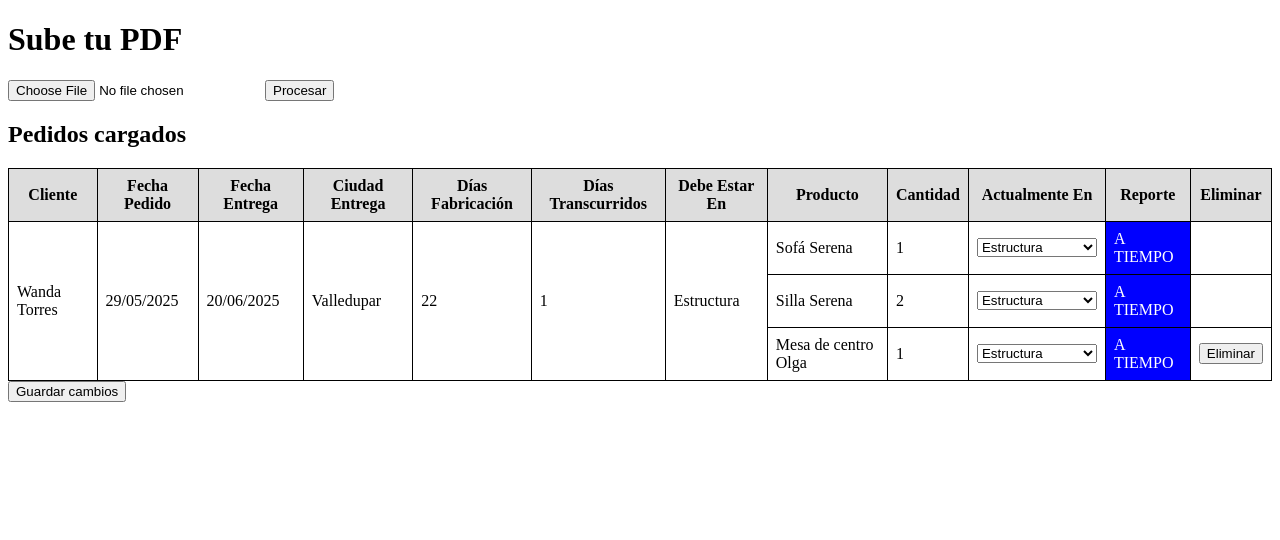
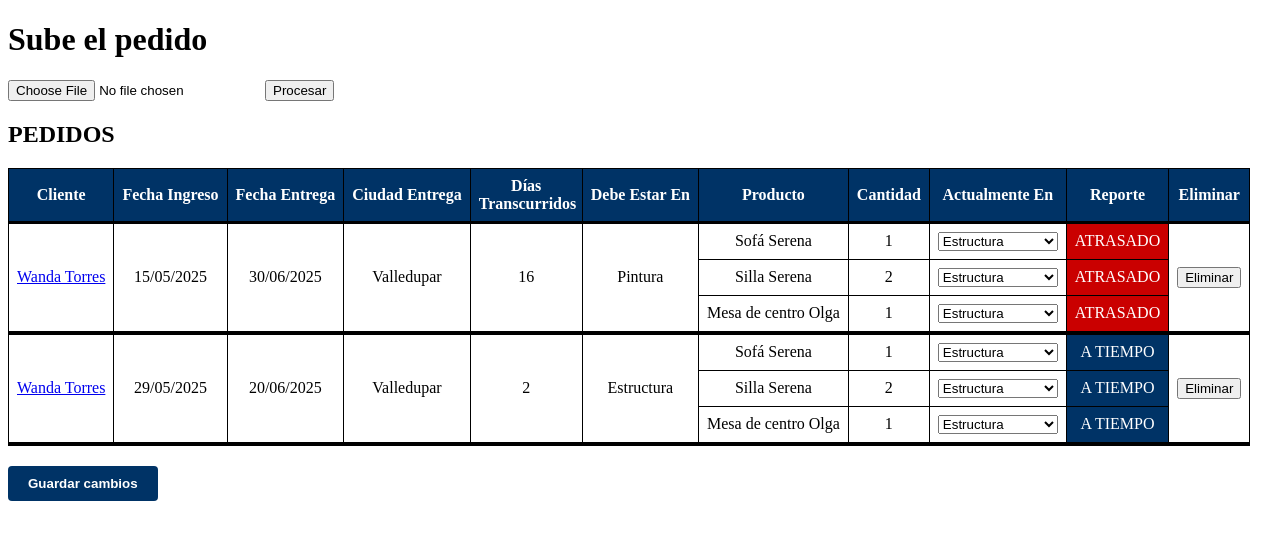
Before and after one commit to mariapaulaqa/ordenes_app, a Flask app: page / in a window 1280 px wide. Shown: the top 540 px of the page. Run offline with Flask 3, Linux system fonts and the light colour scheme.

Commit message:
Descripción de los cambios que hiciste

```diff
--- a/app.py
+++ b/app.py
@@ -3,10 +3,14 @@ import json
 from flask import Flask, render_template, request, redirect, url_for
 import pdfplumber
 from datetime import datetime, date
+from flask import send_file, abort
+from flask import send_from_directory, abort
 
 app = Flask(__name__)
 
 UPLOAD_FOLDER = 'uploads'
+UPLOAD_FOLDER = os.path.join(os.getcwd(), 'uploads')
+
 DATA_FILE = 'data/pedidos.json'
 
 os.makedirs(UPLOAD_FOLDER, exist_ok=True)
@@ -98,6 +102,7 @@ def index():
                 ruta = os.path.join(UPLOAD_FOLDER, archivo.filename)
                 archivo.save(ruta)
                 datos = extraer_datos_pdf(ruta)
+                datos["nombre_archivo"] = archivo.filename
 
                 # Calcular días transcurridos y etapa "Debe estar en"
                 dias_transcurridos = None
@@ -153,11 +158,29 @@ def index():
 @app.route('/eliminar/<int:indice>', methods=['POST'])
 def eliminar(indice):
     pedidos = cargar_pedidos()
+
+
     if 0 <= indice < len(pedidos):
         pedidos.pop(indice)
         guardar_pedidos(pedidos)
     return redirect(url_for('index'))
 
 
+@app.route('/eliminar_primer_pedido', methods=['POST'])
+def eliminar_primer_pedido():
+    pedidos = cargar_pedidos()  # Carga la lista de pedidos desde el archivo
+    if pedidos:
+        pedidos.pop(0)  # Borra el primer pedido (posición 0)
+        guardar_pedidos(pedidos)  # Guarda la lista actualizada
+    return 'ok'  # Devuelve un mensaje simple de que se borró
+
+
+@app.route('/descargar_pdf/<nombre_archivo>')
+def descargar_pdf(nombre_archivo):
+    return send_from_directory(UPLOAD_FOLDER, nombre_archivo, as_attachment=True)
+
+
 if __name__ == '__main__':
-    app.run(debug=True)
+    import os
+    port = int(os.environ.get('PORT', 5000))
+    app.run(host='0.0.0.0', port=port, debug=True)
--- a/data/pedidos.json
+++ b/data/pedidos.json
@@ -1,4 +1,43 @@
 [
+    {
+        "nombre_cliente": "Wanda Torres",
+        "fecha_pedido": "15/05/2025",
+        "fecha_entrega": "30/06/2025",
+        "ciudad_entrega": "Valledupar",
+        "articulos": [
+            "Sofá Serena",
+            "Silla Serena",
+            "Mesa de centro Olga"
+        ],
+        "cantidades": [
+            "1",
+            "2",
+            "1"
+        ],
+        "dias_fabricacion": 46,
+        "nombre_archivo": "TEJIDO-WANDA4.pdf",
+        "dias_transcurridos": 16,
+        "debe_estar": "Pintura",
+        "pares_articulos": [
+            [
+                "Sofá Serena",
+                "1"
+            ],
+            [
+                "Silla Serena",
+                "2"
+            ],
+            [
+                "Mesa de centro Olga",
+                "1"
+            ]
+        ],
+        "estados_actuales": [
+            "Estructura",
+            "Estructura",
+            "Estructura"
+        ]
+    },
     {
         "nombre_cliente": "Wanda Torres",
         "fecha_pedido": "29/05/2025",
@@ -15,7 +54,8 @@
             "1"
         ],
         "dias_fabricacion": 22,
-        "dias_transcurridos": 1,
+        "nombre_archivo": "TEJIDO-WANDA2.pdf",
+        "dias_transcurridos": 2,
         "debe_estar": "Estructura",
         "pares_articulos": [
             [
--- a/templates/index.html
+++ b/templates/index.html
@@ -7,31 +7,109 @@
         table, th, td {
             border: 1px solid black; border-collapse: collapse; padding: 8px;
         }
-        th {
-            background-color: #ddd;
+        thead th {
+            background-color: #003366; /* El color que prefieras */
+            color: white; /* Color del texto para que contraste */
+            font-weight: bold; /* Para que el texto sea negrita (opcional) */
         }
         select {
             width: 120px;
         }
         .atrasado {
-            background-color: red;
+            background-color: rgb(202, 0, 0);
             color: white;
         }
         .atiempo {
-            background-color: blue;
+            background-color: #003366;
             color: white;
         }
+        #btn-eliminar-primer-pedido {
+            display: none;
+        }
+
+        #form-eliminar-primer-pedido {
+        display: none !important;
+        }
+
+        table tr > :nth-child(5) {
+            display: none;
+        }
+
+
+        table, th, td {
+            border: 1px solid black;
+            border-collapse: collapse;
+            padding: 8px;
+            text-align: center; /* <- Centra el texto horizontalmente */
+            vertical-align: middle; /* Opcional: centra verticalmente */
+        }
+
+        table {
+            table-layout: auto; /* Ajusta ancho según contenido */
+            width: auto; /* No ocupa todo el ancho */
+        }
+
+        /* Para columnas numéricas específicas (ejemplo: Días Transcurridos es columna 6) */
+        table td:nth-child(6),
+        table th:nth-child(6) {
+            white-space: nowrap;  /* Evita que el número se divida */
+            max-width: 95px;      /* Ajusta este valor según tu preferencia */
+            width: 95px;          /* Forzar ancho fijo */
+        }
+
+        .btn-guardar {
+            background-color: #003366; /* Azul oscuro */
+            color: white;
+            padding: 10px 20px;
+            border: none;
+            border-radius: 4px;
+            font-weight: bold;
+            cursor: pointer;
+            margin-top: 20px; /* <- separa el botón de la tabla */
+        }
+
+        tr.pedido-final {
+            border-bottom: 4px solid #000000; /* línea azul oscuro gruesa */
+        }
+
+
+        thead tr {
+            border-bottom: 3px solid black;
+        }
+
+
+
+
     </style>
 </head>
 <body>
-    <h1>Sube tu PDF</h1>
+    <h1>Sube el pedido</h1>
     <form method="POST" enctype="multipart/form-data">
         <input type="file" name="archivo" accept="application/pdf" required>
         <button type="submit">Procesar</button>
     </form>
 
     {% if pedidos %}
-    <h2>Pedidos cargados</h2>
+    <h2>PEDIDOS</h2>
+    <button id="btn-eliminar-primer-pedido">Eliminar primer pedido</button>
+
+    <script>
+    document.getElementById('btn-eliminar-primer-pedido').addEventListener('click', function() {
+        if (confirm('¿Estás seguro de que deseas eliminar este pedido?')) {
+            fetch('/eliminar_primer_pedido', { method: 'POST' })
+            .then(response => response.text())
+            .then(data => {
+                if (data === 'ok') {
+                    alert('Primer pedido eliminado');
+                    location.reload();  // Recarga la página para actualizar la lista
+                } else {
+                    alert('Error al eliminar el pedido');
+                }
+            });
+        }
+    });
+    </script>
+
     <form method="POST">
         <input type="hidden" name="accion" value="guardar_cambios">
 
@@ -39,11 +117,11 @@
             <thead>
                 <tr>
                     <th>Cliente</th>
-                    <th>Fecha Pedido</th>
+                    <th>Fecha Ingreso</th>
                     <th>Fecha Entrega</th>
                     <th>Ciudad Entrega</th>
                     <th>Días Fabricación</th>
-                    <th>Días Transcurridos</th>
+                    <th>Días<br>Transcurridos</th>
                     <th>Debe Estar En</th>
                     <th>Producto</th>
                     <th>Cantidad</th>
@@ -77,9 +155,16 @@
                             {% set clase_reporte = 'atiempo' %}
                         {% endif %}
 
-                        <tr>
+                        <tr {% if j == pedido.pares_articulos|length - 1 %}class="pedido-final"{% endif %}>
+
                             {% if j == 0 %}
-                                <td rowspan="{{ pedido.pares_articulos|length }}">{{ pedido.nombre_cliente }}</td>
+
+                                <td rowspan="{{ pedido.pares_articulos|length }}">
+                                <a href="{{ url_for('descargar_pdf', nombre_archivo=pedido.nombre_archivo) }}">
+                                    {{ pedido.nombre_cliente }}
+                                </a>
+                                </td>
+
                                 <td rowspan="{{ pedido.pares_articulos|length }}">{{ pedido.fecha_pedido }}</td>
                                 <td rowspan="{{ pedido.pares_articulos|length }}">{{ pedido.fecha_entrega }}</td>
                                 <td rowspan="{{ pedido.pares_articulos|length }}">{{ pedido.ciudad_entrega }}</td>
@@ -100,15 +185,27 @@
                             </td>
                             <td class="reporte-cell {{ clase_reporte }}">{{ reporte }}</td>
 
-                            {% if j == pedido.pares_articulos|length - 1 %}
-                                <td>
-                                    <form action="{{ url_for('eliminar', indice=i) }}" method="post" onsubmit="return confirm('¿Estás seguro de que deseas eliminar este pedido?');" data-indice="{{ i }}">
-                                        <button type="submit" class="btn-eliminar">Eliminar</button>
-                                    </form>
+
+                            {% if j == 0 %}
+                                <td rowspan="{{ pedido.pares_articulos|length }}">
+                                    {% if i == 0 %}
+                                        <!-- Botón especial visible para el primer pedido -->
+                                        <button type="button" id="btn-eliminar-primer-pedido-interno">Eliminar</button>
+
+                                        <!-- Formulario normal para el primer pedido, pero oculto -->
+                                        <form id="form-eliminar-primer-pedido" action="{{ url_for('eliminar', indice=i) }}" method="post" style="display: none;">
+                                            <button type="submit" class="btn-eliminar" style="display: none;">Eliminar</button>
+                                        </form>
+                                    {% else %}
+                                        <!-- Formulario normal visible para los demás pedidos -->
+                                        <form action="{{ url_for('eliminar', indice=i) }}" method="post" onsubmit="return confirm('¿Estás seguro de que deseas eliminar este pedido?');">
+                                            <button type="submit" class="btn-eliminar">Eliminar</button>
+                                        </form>
+                                    {% endif %}
                                 </td>
-                            {% else %}
-                                <td></td>
                             {% endif %}
+
+
 
                         </tr>
                     {% endfor %}
@@ -116,8 +213,24 @@
             </tbody>
         </table>
 
-        <button type="submit">Guardar cambios</button>
+        <button type="submit" class="btn-guardar">Guardar cambios</button>
+
     </form>
+
+    <script>
+        // Al hacer click en el botón interno del primer pedido, dispara el click del botón externo
+        document.addEventListener('DOMContentLoaded', function() {
+            var btnInterno = document.getElementById('btn-eliminar-primer-pedido-interno');
+            var btnExterno = document.getElementById('btn-eliminar-primer-pedido');
+
+            if (btnInterno && btnExterno) {
+                btnInterno.addEventListener('click', function() {
+                    btnExterno.click();
+                });
+            }
+        });
+    </script>
+
     {% endif %}
 
     <script>
```
